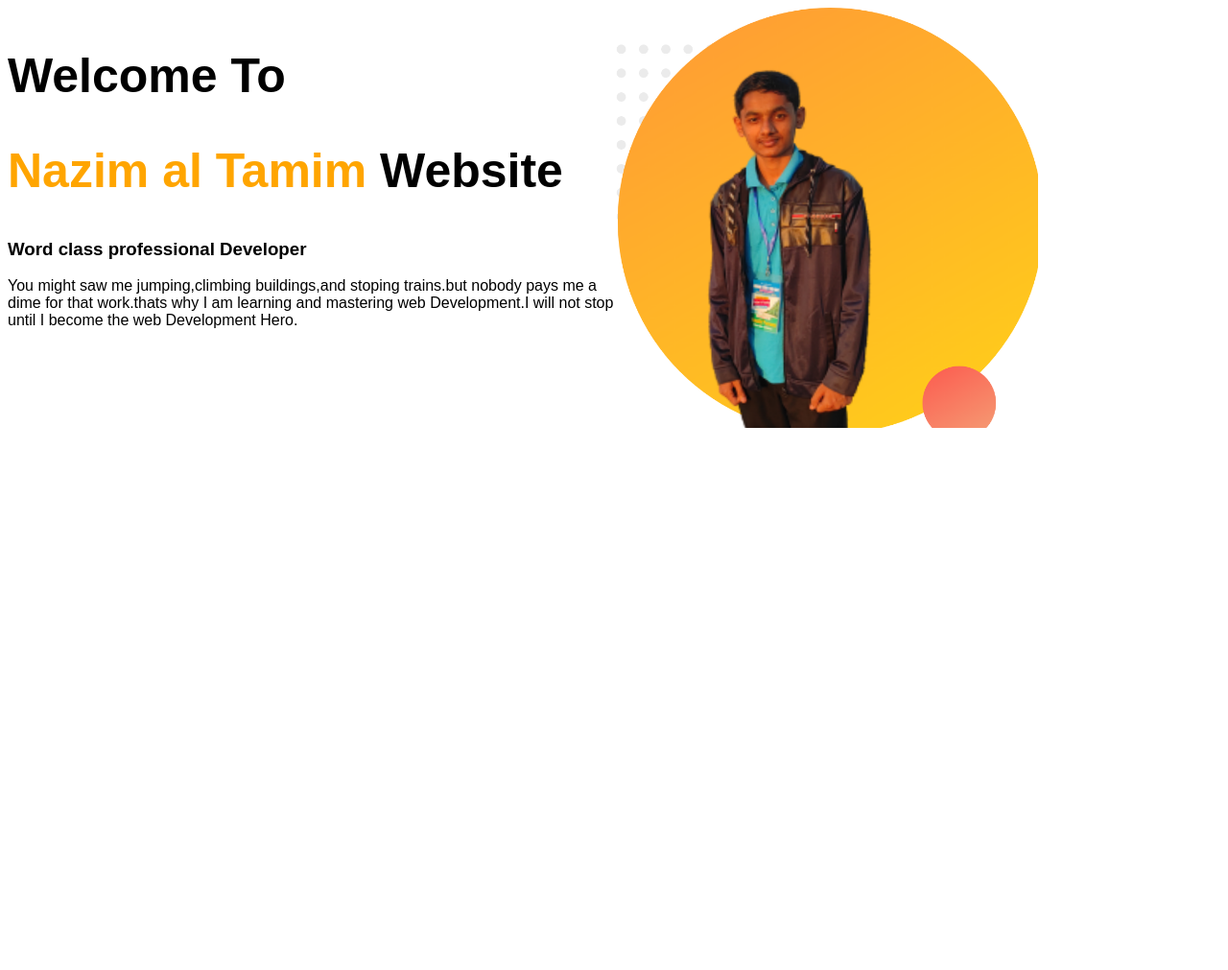
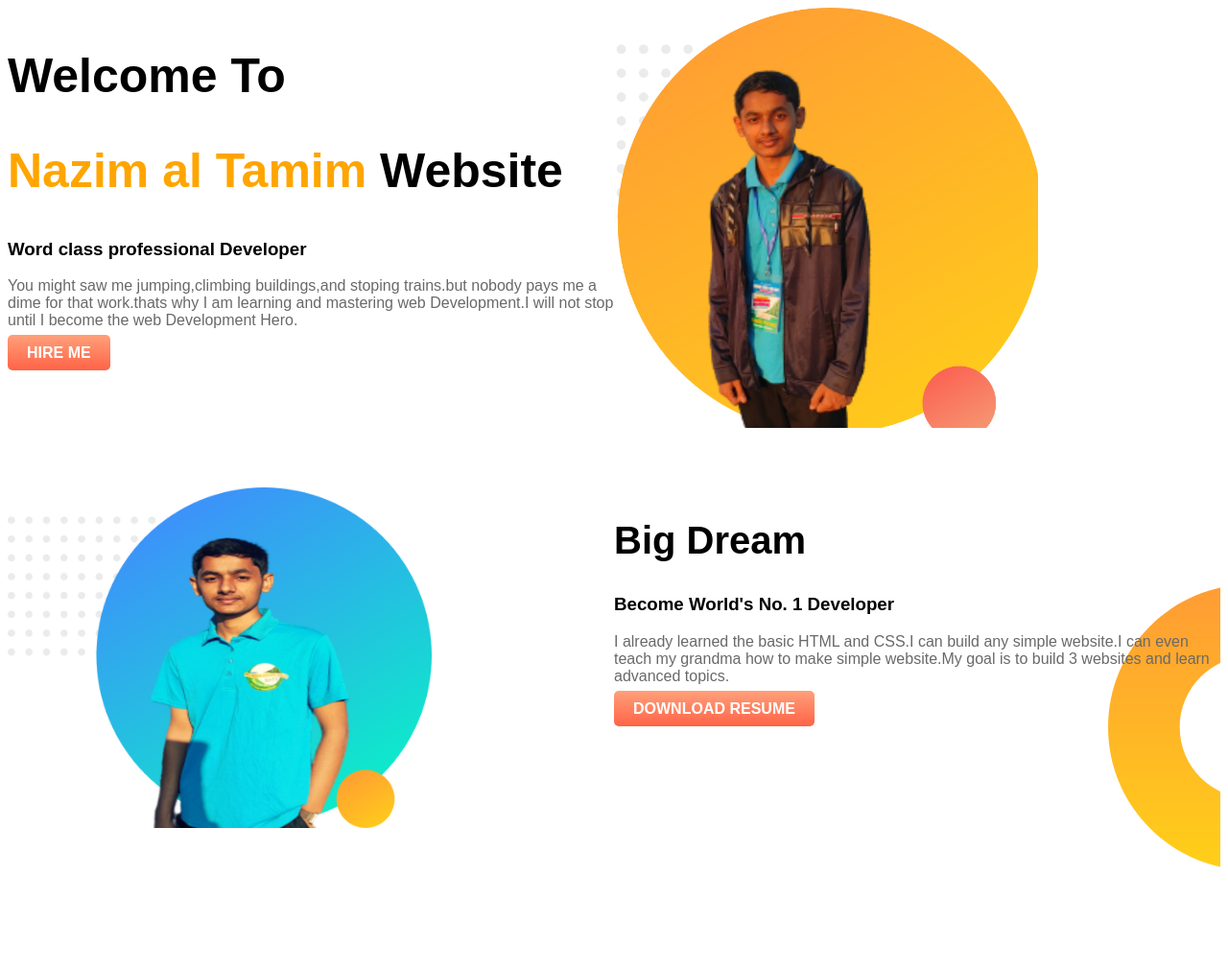
Before and after one commit to Nazimaltamim/Web-portfolio, a plain HTML site: page index.html in a window 1280 px wide. Shown: the whole page at 96% size. Before the commit the page ends 800 px from the top, so only its background shows below. Drawn offline with Linux system fonts and the light colour scheme.

Commit message:
2nd part

```diff
--- a/index.html
+++ b/index.html
@@ -11,16 +11,28 @@
 
 </head>
 <body>
-    <section>
+    <section class="top-banner9">
         <div class="half-width">
             <h1>Welcome To</h1>
             <h1><span class="name">Nazim al Tamim</span> Website</h1>
             <h3>Word class professional Developer</h3>
             <p>You might saw me jumping,climbing buildings,and stoping trains.but nobody pays me a dime for that work.thats why I am learning and mastering web Development.I will not stop until I become the web Development Hero.</p>
+            <a class="link-button" target="blank" href="https://www.facebook.com/sk.najim.102977/">HIRE ME</a>
         </div>
         <div class="half-width">
             <img src="picture/image 11.png" alt="">
         </div>
     </section>
+    <section class="dream-area">
+        <div class="half-width">
+            <img src="picture/image 10.png" alt="">
+        </div>
+        <div class="half-width">
+            <h2>Big Dream</h2>
+            <h3>Become World's No. 1 Developer</h3>
+            <p>I already learned the basic HTML and CSS.I can build any simple website.I can even teach my grandma how to make simple website.My  goal is to build 3 websites and learn advanced topics.</p>
+            <a class="link-button" target="blank" href="https://www.facebook.com/sk.najim.102977/">DOWNLOAD RESUME</a>
+        </div>
+    </section>
 </body>
 </html>
--- a/style.css
+++ b/style.css
@@ -3,6 +3,12 @@ body{
 }
 h1{
     font-size: 50px;
+}
+h2{
+    font-size: 40px;
+}
+p{
+    color: dimgray;
 }
 .name{
     color: orange;
@@ -15,3 +21,22 @@ h1{
 .half-width img{
     width: 70%;
 }
+.top-banner{
+    background-image: url("picture/top-banner.png");
+}
+section{
+    height: 500px;
+}
+.link-button{
+    text-decoration: none;
+    background-image: linear-gradient(lightsalmon,tomato);
+    padding: 10px 20px;
+    border-radius: 5px;
+    color: white;
+    font-weight: 700;
+}
+.dream-area{
+    background-image: url(picture/dream-bg.png);
+    background-repeat: no-repeat;
+    background-position: right;
+}
```
Also changed, not shown: picture/dream-bg.png (added), picture/image 10.png (added), picture/top-banner.png (added).
